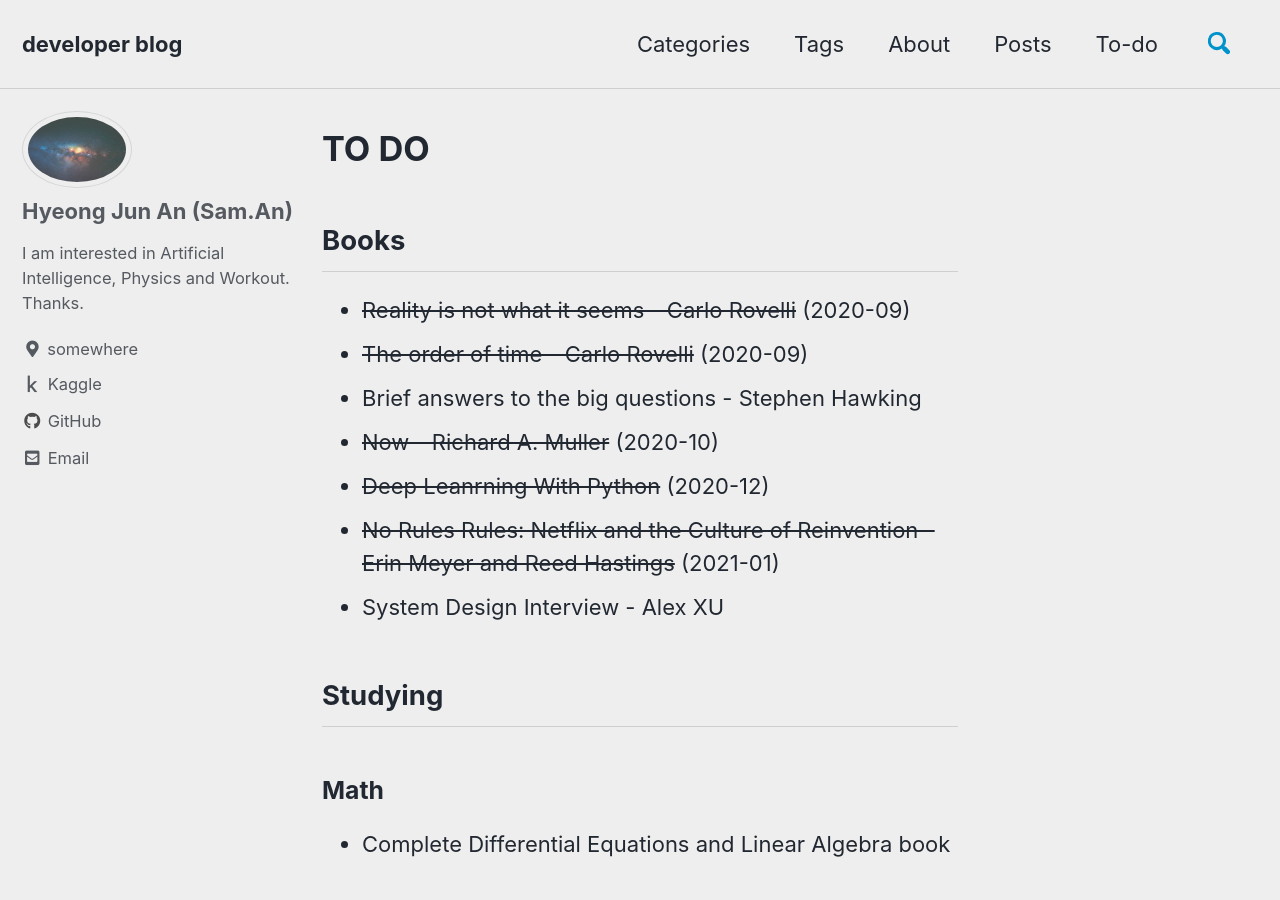
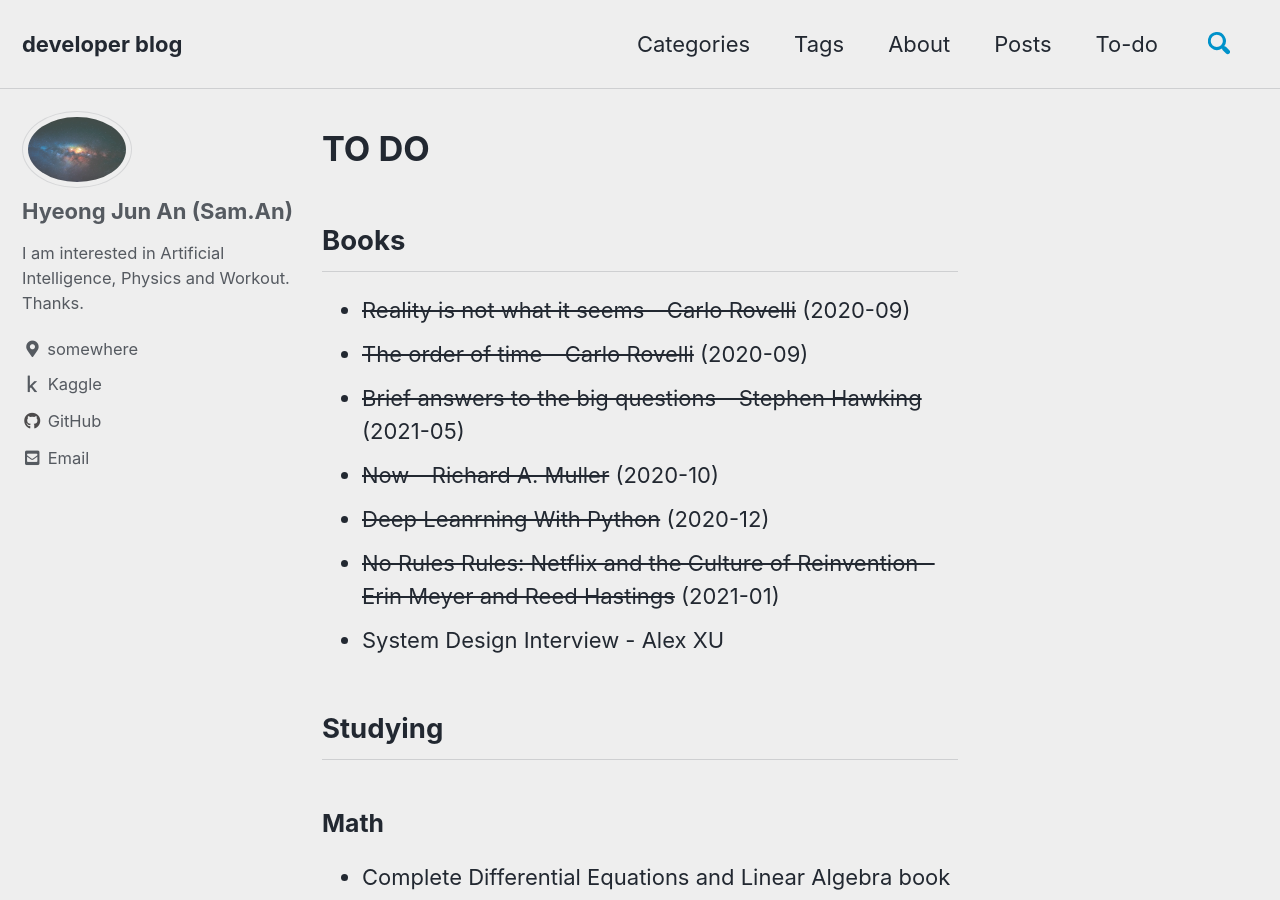
Before and after one commit to sammiee5311/sammiee5311.github.com, a Jekyll site: the page built from _pages/todo-archive.md, in a window 1280 px wide and 900 px high. Built offline with Jekyll 4.4.1, drawn with Linux system fonts in a browser that asks for light colours; cached includes are drawn as plain includes.

Commit message:
Update todo-archive.md

```diff
--- a/_pages/todo-archive.md
+++ b/_pages/todo-archive.md
@@ -13,7 +13,7 @@ last_modified_at: 2021-04-27
 ## Books
 + ~~Reality is not what it seems - Carlo Rovelli~~ (2020-09)
 + ~~The order of time - Carlo Rovelli~~ (2020-09)
-+ Brief answers to the big questions - Stephen Hawking
++ ~~Brief answers to the big questions - Stephen Hawking~~ (2021-05)
 + ~~Now - Richard A. Muller~~ (2020-10)
 + ~~Deep Leanrning With Python~~ (2020-12)
 + ~~No Rules Rules: Netflix and the Culture of Reinvention - Erin Meyer and Reed Hastings~~ (2021-01)
```
